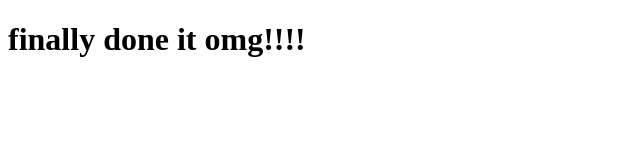
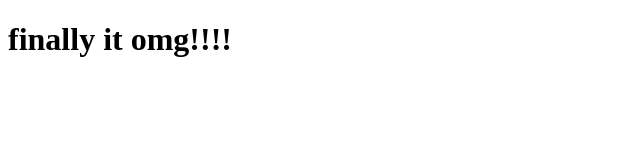
Before and after one commit to abhishek13889/courseera, a plain HTML site: page site/index.html in a window 1280 px wide. Shown: the whole page, without its empty margins (0-640 px from the left). Drawn offline with Linux system fonts and the light colour scheme.

Commit message:
some changes

```diff
--- a/site/index.html
+++ b/site/index.html
@@ -4,6 +4,6 @@
 	<title>hello coursera</title>
 </head>
 <body>
-<h1> finally done it omg!!!!</h1>
+<h1> finally  it omg!!!!</h1>
 </body>
 </html>
```
